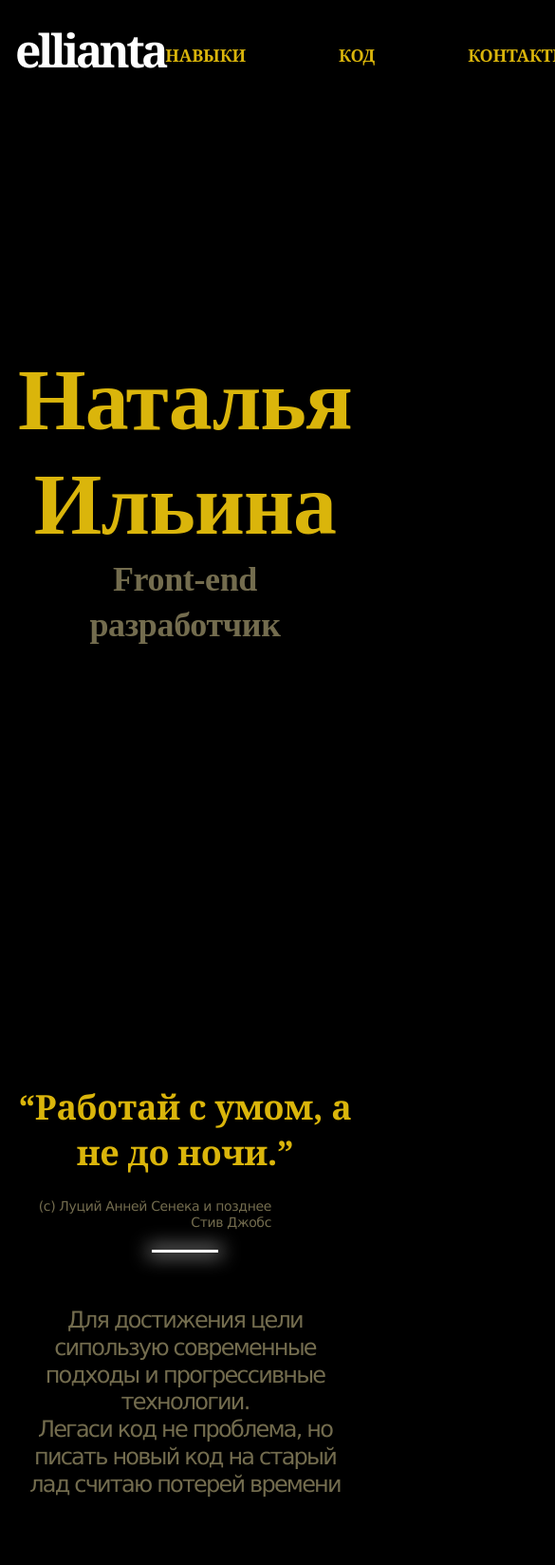
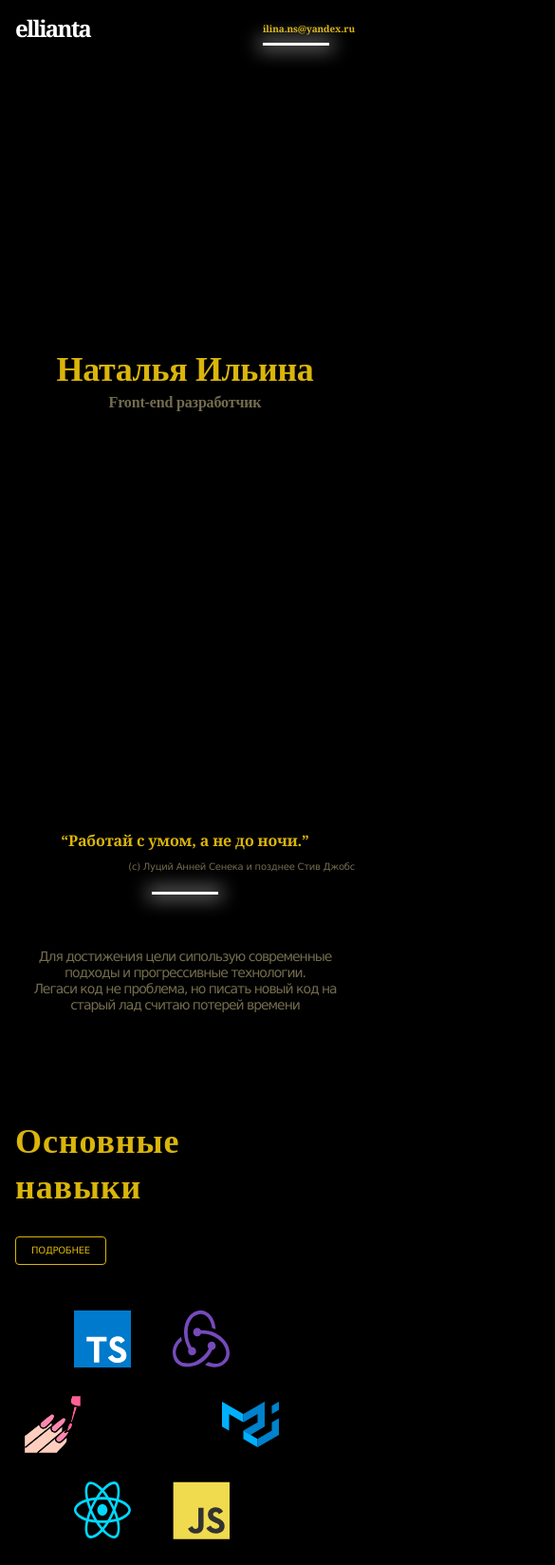
Before and after one commit to NataliaIlina/portfolio-new, a Gatsby site: page / in a window 390 px wide. Shown: the top 1648 px of the page at 95% size, 585 px wide, since content can reach past the window. Built offline with nearby package versions, Linux system fonts and the light colour scheme; Gatsby itself is replaced by a stand-in of ours.

Commit message:
add media queries

```diff
--- a/src/components/Button/Button.styled.ts
+++ b/src/components/Button/Button.styled.ts
@@ -8,7 +8,7 @@ export const SButton = styled.button`
   border: 1px solid ${({ theme }) => theme.colors.common.yellow};
   color: ${({ theme }) => theme.colors.text.primary};
   font-family: ${({ theme }) => theme.fontFamily.default};
-  font-size: 14px;
+  font-size: 10px;
   line-height: 1.2;
   font-weight: 400;
   text-transform: uppercase;
@@ -22,4 +22,8 @@ export const SButton = styled.button`
     background-color: ${({ theme }) => theme.colors.common.brown};
     box-shadow: ${({ theme }) => theme.boxShadow.brown};
   }
+
+  ${({ theme }) => theme.media.up('sm')} {
+    font-size: 14px;
+  }
 `;
--- a/src/components/Content/Content.styled.ts
+++ b/src/components/Content/Content.styled.ts
@@ -1,6 +1,91 @@
 import styled from 'styled-components';
+import Text from '@/components/Text/Text';
+import Button from '@/components/Button/Button';
+import { Flex } from 'reflexbox';
+
+export const SMainScreenBlock = styled.div`
+  display: flex;
+  flex-direction: column;
+  align-items: center;
+  justify-content: center;
+  height: calc(100vh - 60px);
+  padding-bottom: 100px;
+
+  ${({ theme }) => theme.media.up('sm')} {
+  }
+
+  ${({ theme }) => theme.media.up('md')} {
+    height: calc(100vh - 105px);
+    padding-bottom: 140px;
+  }
+`;
 
 export const SBlock = styled.div`
-  padding-top: 60px;
-  padding-bottom: 180px;
+  padding-top: 32px;
+  padding-bottom: 80px;
+
+  ${({ theme }) => theme.media.up('sm')} {
+    padding-top: 48px;
+    padding-bottom: 144px;
+  }
+
+  ${({ theme }) => theme.media.up('md')} {
+    padding-top: 60px;
+    padding-bottom: 180px;
+  }
 `;
+
+export const SQuote = styled(Text.caption)`
+  margin-top: -12px;
+
+  ${({ theme }) => theme.media.up('md')} {
+    margin-top: 0;
+    margin-right: 88px;
+  }
+`;
+
+export const SFeature = styled.div`
+  ${({ theme }) => theme.media.up('sm')} {
+  }
+
+  ${({ theme }) => theme.media.up('md')} {
+    display: flex;
+    align-items: center;
+    justify-content: space-between;
+  }
+`;
+
+export const SFeatureBlock = styled.div`
+  width: 100%;
+
+  ${({ theme }) => theme.media.up('sm')} {
+  }
+
+  ${({ theme }) => theme.media.up('md')} {
+    width: 526px;
+  }
+`;
+
+export const SFeatureTitle = styled(Text.header2)`
+  margin-bottom: 24px;
+
+  ${({ theme }) => theme.media.up('sm')} {
+    margin-bottom: 32px;
+  }
+
+  ${({ theme }) => theme.media.up('md')} {
+    margin-bottom: 48px;
+  }
+`;
+
+export const SFeatureButton = styled(Button)`
+  margin-bottom: 24px;
+
+  ${({ theme }) => theme.media.up('sm')} {
+    margin-bottom: 32px;
+  }
+
+  ${({ theme }) => theme.media.up('md')} {
+    margin-bottom: 0;
+  }
+`;
--- a/src/components/Content/Content.tsx
+++ b/src/components/Content/Content.tsx
@@ -1,41 +1,51 @@
 import React from 'react';
-import Button from '@/components/Button/Button';
 import Text from '@/components/Text/Text';
-import { Box, Flex } from 'reflexbox';
+import { Box } from 'reflexbox';
 import Skills from '@/components/Skills/Skills';
 import Works from '@/components/Works/Works';
-import { SBlock } from './Content.styled';
+import {
+  SBlock,
+  SFeature,
+  SFeatureBlock,
+  SFeatureTitle,
+  SFeatureButton,
+  SMainScreenBlock,
+  SQuote,
+} from './Content.styled';
 
 const Content: React.FC = () => (
   <div>
-    <Box mt={260} mb={400}>
+    <SMainScreenBlock>
       <Text.header1 textAlign="center">Наталья Ильина</Text.header1>
       <Text.subheader textAlign="center">Front-end разработчик</Text.subheader>
-    </Box>
+    </SMainScreenBlock>
 
     <SBlock>
       <Text.header3 textAlign="center" mb={24}>
         “Работай с умом, а не до ночи.”
       </Text.header3>
-      <Text.caption textAlign="right" tag="p" mb={20} mr={88}>
+      <SQuote textAlign="right" tag="p" mb={20}>
         (с) Луций Анней Сенека и позднее Стив Джобс
-      </Text.caption>
+      </SQuote>
       <Text.body textAlign="center" withTopDecor>
-        Для достижения цели сипользую современные подходы и прогрессивные технологии.
-        <br /> Легаси код не проблема, но писать новый код на старый лад считаю потерей времени
+        Для достижения цели сипользую современные подходы и прогрессивные
+        технологии.
+        <br /> Легаси код не проблема, но писать новый код на старый лад считаю
+        потерей времени
       </Text.body>
     </SBlock>
 
     <SBlock id="skills">
-      <Flex justifyContent="space-between" alignItems="center">
-        <Box width={526}>
-          <Text.header2 mb={48}>Основные навыки</Text.header2>
-          <Button>Подробнее</Button>
-        </Box>
-        <Box pr={40}>
-          <Skills />
-        </Box>
-      </Flex>
+      <SFeature>
+        <SFeatureBlock>
+          <SFeatureTitle>
+            Основные <br /> навыки
+          </SFeatureTitle>
+          <SFeatureButton>Подробнее</SFeatureButton>
+        </SFeatureBlock>
+
+        <Skills />
+      </SFeature>
     </SBlock>
 
     <SBlock>
@@ -46,21 +56,28 @@ const Content: React.FC = () => (
       <Text.body textAlign="center" withTopDecor>
         Конечно писать что-то с нуля намного проще, чем править старый код.
         <br />
-        Иногда даже быстрее. Но все таки для начала надо попытаться исправить то,
+        Иногда даже быстрее. Но все таки для начала надо попытаться исправить
+        то,
         <br /> что не работает, чем построить что-то заново
       </Text.body>
     </SBlock>
 
     <SBlock id="works">
-      <Flex justifyContent="space-between" alignItems="center">
-        <Box width={526}>
-          <Text.header2 mb={48}>Примеры работ</Text.header2>
-          <Button>Смотреть код</Button>
+      <SFeature>
+        <SFeatureBlock>
+          <SFeatureTitle>
+            Примеры <br /> работ
+          </SFeatureTitle>
+          <SFeatureButton>Смотреть код</SFeatureButton>
+        </SFeatureBlock>
+        <Box>
+          <picture>
+            <source srcSet="projects_mobile.png" media="(max-width: 767px)" />
+            <source srcSet="projects_tablet.png" media="(max-width: 1023px)" />
+            <img src="projects.png" alt="Примеры работ" />
+          </picture>
         </Box>
-        <Box width={705} height={570}>
-          <img src="projects.png" alt="Примеры работ" />
-        </Box>
-      </Flex>
+      </SFeature>
     </SBlock>
 
     <SBlock>
@@ -68,20 +85,22 @@ const Content: React.FC = () => (
         Лучше поздно, чем никогда.
       </Text.header3>
       <Text.body textAlign="center" withTopDecor>
-        В какой-то момент пришло осознание, что пора менять жизнь. <br /> Выбор пал на
-        программирование, из направлений приглянулся frontend. <br /> Так в 30+ я сменила профессию,
-        что считаю своим преимуществом
+        В какой-то момент пришло осознание, что пора менять жизнь. <br /> Выбор
+        пал на программирование, из направлений приглянулся frontend. <br /> Так
+        в 30+ я сменила профессию, что считаю своим преимуществом
       </Text.body>
     </SBlock>
 
     <SBlock id="contacts">
-      <Flex justifyContent="space-between">
-        <Box width={526}>
-          <Text.header2 mb={48}>Опыт работы</Text.header2>
-          <Button>Написать мне</Button>
-        </Box>
+      <SFeature style={{ alignItems: 'stretch' }}>
+        <SFeatureBlock>
+          <SFeatureTitle>
+            Опыт <br /> работы
+          </SFeatureTitle>
+          <SFeatureButton>Написать мне</SFeatureButton>
+        </SFeatureBlock>
         <Works />
-      </Flex>
+      </SFeature>
     </SBlock>
   </div>
 );
--- a/src/components/Footer/Footer.styled.ts
+++ b/src/components/Footer/Footer.styled.ts
@@ -2,14 +2,23 @@ import styled from 'styled-components';
 import { verticalDecoration } from '@/styled/common';
 
 export const SFooter = styled.footer`
+  display: block;
+  padding-bottom: 32px;
+
+  ${({ theme }) => theme.media.up('sm')} {
     display: flex;
     align-items: center;
     justify-content: space-between;
     height: 240px;
+  }
 `;
 
 export const SNav = styled.div`
+  display: none;
+
+  ${({ theme }) => theme.media.up('sm')} {
     position: relative;
+    display: block;
 
     &::before {
       ${verticalDecoration};
@@ -18,10 +27,15 @@ export const SNav = styled.div`
       left: -30px;
       transform: translateY(-50%);
     }
+  }
 `;
 
 export const SLocation = styled.div`
+  display: none;
+
+  ${({ theme }) => theme.media.up('sm')} {
     display: flex;
     flex-direction: column;
     align-items: center;
+  }
 `;
--- a/src/components/Footer/Footer.tsx
+++ b/src/components/Footer/Footer.tsx
@@ -35,10 +35,7 @@ const Footer: React.FC = () => (
     <div>
       {CONTACTS.map(({ type, value, href }) => (
         <Flex key={type} alignItems="center">
-          {icon[type]}{' '}
-          <SocialLink fontSize={12} href={href}>
-            {value}
-          </SocialLink>
+          {icon[type]} <SocialLink href={href}>{value}</SocialLink>
         </Flex>
       ))}
     </div>
--- a/src/components/Header/Header.styled.ts
+++ b/src/components/Header/Header.styled.ts
@@ -2,14 +2,36 @@ import styled from 'styled-components';
 import NavigationLink from '@/components/NavigationLink/NavigationLink';
 
 export const SHeader = styled.header`
-  padding: 24px 0;
+  padding: 12px 0;
   display: flex;
   justify-content: space-between;
   align-items: flex-end;
+
+  ${({ theme }) => theme.media.up('sm')} {
+    padding: 16px 0;
+  }
+  ${({ theme }) => theme.media.up('md')} {
+    padding: 24px 0;
+  }
+`;
+
+export const SNav = styled.nav`
+  display: none;
+
+  ${({ theme }) => theme.media.up('sm')} {
+    display: flex;
+  }
 `;
 
 export const SNavLink = styled(NavigationLink)`
-  &:not(:last-of-type) {
-    margin-right: 98px;
+  ${({ theme }) => theme.media.up('sm')} {
+    &:not(:last-of-type) {
+      margin-right: 48px;
+    }
+  }
+  ${({ theme }) => theme.media.up('md')} {
+    &:not(:last-of-type) {
+      margin-right: 98px;
+    }
   }
 `;
--- a/src/components/Header/Header.tsx
+++ b/src/components/Header/Header.tsx
@@ -2,23 +2,21 @@ import React from 'react';
 import Logo from '@/components/Logo/Logo';
 import { NAV_LINKS } from '@/constants';
 import SocialLink from '@/components/SocialLink/SocialLink';
-import { Flex } from 'reflexbox';
-import { SHeader, SNavLink } from './Header.styled';
+import { LINK } from '@/constants/contacts';
+import { SHeader, SNavLink, SNav } from './Header.styled';
 
 const Header: React.FC = () => (
   <SHeader>
     <Logo />
-    <nav>
-      <Flex>
-        {NAV_LINKS.map(({ label, href }) => (
-          <SNavLink href={href} key={label}>
-            {label}
-          </SNavLink>
-        ))}
-      </Flex>
-    </nav>
+    <SNav>
+      {NAV_LINKS.map(({ label, href }) => (
+        <SNavLink href={href} key={label}>
+          {label}
+        </SNavLink>
+      ))}
+    </SNav>
 
-    <SocialLink href="mailto:ilina.ns@yandex.ru">ilina.ns@yandex.ru</SocialLink>
+    <SocialLink href={LINK.mail}>ilina.ns@yandex.ru</SocialLink>
   </SHeader>
 );
 
--- a/src/components/Logo/Logo.styled.ts
+++ b/src/components/Logo/Logo.styled.ts
@@ -3,9 +3,18 @@ import { Link } from 'gatsby';
 
 export const SLogo = styled(Link)`
   font-family: ${(props) => props.theme.fontFamily.secondary};
-  font-size: 48px;
-  line-height: 1.2;
+  font-size: 24px;
+  line-height: 36px;
   font-weight: 700;
   letter-spacing: -0.075em;
   color: ${(props) => props.theme.colors.common.white};
+
+  ${({ theme }) => theme.media.up('sm')} {
+    font-size: 36px;
+  }
+
+  ${({ theme }) => theme.media.up('md')} {
+    font-size: 48px;
+    line-height: 1.2;
+  }
 `;
--- a/src/components/Skills/Skills.styled.ts
+++ b/src/components/Skills/Skills.styled.ts
@@ -1,19 +1,39 @@
 import styled from 'styled-components';
 
 export const SSkills = styled.div`
-  width: 440px;
-  height: 440px;
-  justify-content: center;
+  width: 288px;
+  height: 288px;
   position: relative;
+
+  ${({ theme }) => theme.media.up('sm')} {
+    width: 440px;
+    height: 440px;
+  }
+
+  ${({ theme }) => theme.media.up('md')} {
+    margin-right: 40px;
+  }
 `;
 
 export const SSkillWrapper = styled.div`
-  padding-bottom: 360px;
+  padding-bottom: 208px;
   position: absolute;
   top: 0;
   left: 50%;
   margin-left: -40px;
   transform: rotate(-30deg);
+
+  svg {
+    width: 60px;
+  }
+
+  ${({ theme }) => theme.media.up('sm')} {
+    padding-bottom: 360px;
+
+    & svg {
+      width: 80px;
+    }
+  }
 
   svg {
     transform: rotate(30deg);
--- a/src/components/SocialLink/SocialLink.styled.ts
+++ b/src/components/SocialLink/SocialLink.styled.ts
@@ -7,6 +7,7 @@ export const SSocialLink = styled(Text.link)`
   padding: 12px 0;
   margin-left: 12px;
   text-transform: inherit;
+  font-size: 10px;
 
   &::after {
     ${decoration};
@@ -18,4 +19,12 @@ export const SSocialLink = styled(Text.link)`
   &:hover::after {
     bottom: 9px;
   }
+
+  ${({ theme }) => theme.media.up('sm')} {
+    font-size: 12px;
+  }
+
+  ${({ theme }) => theme.media.up('md')} {
+    font-size: 14px;
+  }
 `;
--- a/src/components/Text/Text.utils.ts
+++ b/src/components/Text/Text.utils.ts
@@ -6,67 +6,125 @@ export const defineStyles = (variant: TVariant) => {
     case 'body':
       return css`
         font-family: Verdana;
-        font-size: 24px;
+        font-size: 14px;
         line-height: 1.2;
         font-weight: 400;
         letter-spacing: -0.075em;
         color: #736c4e;
+
+        ${({ theme }) => theme.media.up('sm')} {
+          font-size: 16px;
+        }
+
+        ${({ theme }) => theme.media.up('md')} {
+          font-size: 24px;
+        }
       `;
     case 'caption':
       return css`
         font-family: Verdana;
-        font-size: 14px;
+        font-size: 10px;
         line-height: 1.2;
         font-weight: 400;
         letter-spacing: -0.025em;
         color: #736c4e;
+
+        ${({ theme }) => theme.media.up('sm')} {
+          font-size: 12px;
+        }
+
+        ${({ theme }) => theme.media.up('md')} {
+          font-size: 14px;
+        }
       `;
     case 'header1':
       return css`
         font-family: PlayfairDisplay;
-        font-size: 92px;
+        font-size: 36px;
         line-height: 1.2;
         font-weight: 700;
         letter-spacing: -0.01em;
         color: #dab50b;
+
+        ${({ theme }) => theme.media.up('sm')} {
+          font-size: 74px;
+        }
+
+        ${({ theme }) => theme.media.up('md')} {
+          font-size: 92px;
+          line-height: 1.2;
+        }
       `;
     case 'header2':
       return css`
         font-family: PlayfairDisplay;
-        font-size: 100px;
-        line-height: 94px;
+        font-size: 36px;
+        line-height: 48px;
         font-weight: 700;
         letter-spacing: 0.025em;
         color: #dab50b;
+
+        ${({ theme }) => theme.media.up('sm')} {
+          font-size: 75px;
+          line-height: 72px;
+        }
+
+        ${({ theme }) => theme.media.up('md')} {
+          font-size: 100px;
+          line-height: 94px;
+        }
       `;
     case 'header3':
       return css`
         font-family: Georgia;
-        font-size: 36px;
-        line-height: 48px;
+        font-size: 16px;
+        line-height: 1.2;
         font-weight: 700;
         letter-spacing: -0.01em;
         color: #dab50b;
+
+        ${({ theme }) => theme.media.up('sm')} {
+          font-size: 28px;
+        }
+
+        ${({ theme }) => theme.media.up('md')} {
+          font-size: 36px;
+          line-height: 48px;
+        }
       `;
     case 'subheader':
       return css`
         font-family: Merriweather;
-        font-size: 36px;
-        line-height: 48px;
+        font-size: 16px;
+        line-height: 24px;
         font-weight: 700;
         letter-spacing: -0.01em;
         color: #736c4e;
+
+        ${({ theme }) => theme.media.up('sm')} {
+          font-size: 28px;
+          line-height: 36px;
+        }
+
+        ${({ theme }) => theme.media.up('md')} {
+          font-size: 36px;
+          line-height: 48px;
+        }
       `;
     case 'link':
       return css`
         font-family: ${({ theme }) => theme.fontFamily.secondary};
-        font-size: 18px;
+        font-size: 14px;
         line-height: 1.2;
         font-weight: 700;
         text-transform: uppercase;
         letter-spacing: -0.01em;
         color: ${({ theme }) => theme.colors.text.primary};
         display: block;
+
+        ${({ theme }) => theme.media.up('sm')} {
+          font-size: 18px;
+        }
       `;
     default:
       return '';
--- a/src/components/Works/Works.styled.ts
+++ b/src/components/Works/Works.styled.ts
@@ -1,8 +1,26 @@
 import styled from 'styled-components';
 
 export const SWorks = styled.div`
-  width: 600px;
+  width: 100%;
   display: flex;
   flex-direction: column;
-  padding: 64px 60px;
+  padding: 0;
+
+  svg {
+    width: 100px;
+  }
+
+  ${({ theme }) => theme.media.up('sm')} {
+    width: 600px;
+    padding: 32px;
+
+    svg {
+      width: 130px;
+    }
+  }
+
+  ${({ theme }) => theme.media.up('md')} {
+    width: 600px;
+    padding: 64px 60px;
+  }
 `;
--- /dev/null
+++ b/src/constants/contacts.ts
@@ -0,0 +1,15 @@
+export const LINK = {
+  mail: 'mailto:ilina.ns@yandex.ru',
+  telegram: 'https://t.me/@Ellianta',
+  skype: 'skype:ellianta-21?chat',
+};
+
+export const CONTACTS = [
+  {
+    type: 'mail',
+    value: 'ilina.ns@yandex.ru',
+    href: LINK.mail,
+  },
+  { type: 'skype', value: 'ellianta-21', href: LINK.skype },
+  { type: 'telegram', value: '@Ellianta', href: LINK.telegram },
+];
```
Also changed, not shown: src/components/Skills/Skills.tsx (+6 -1 lines), static/projects_mobile.png (added), static/projects_tablet.png (added). Lines whose indentation alone changed are shown as unchanged.
